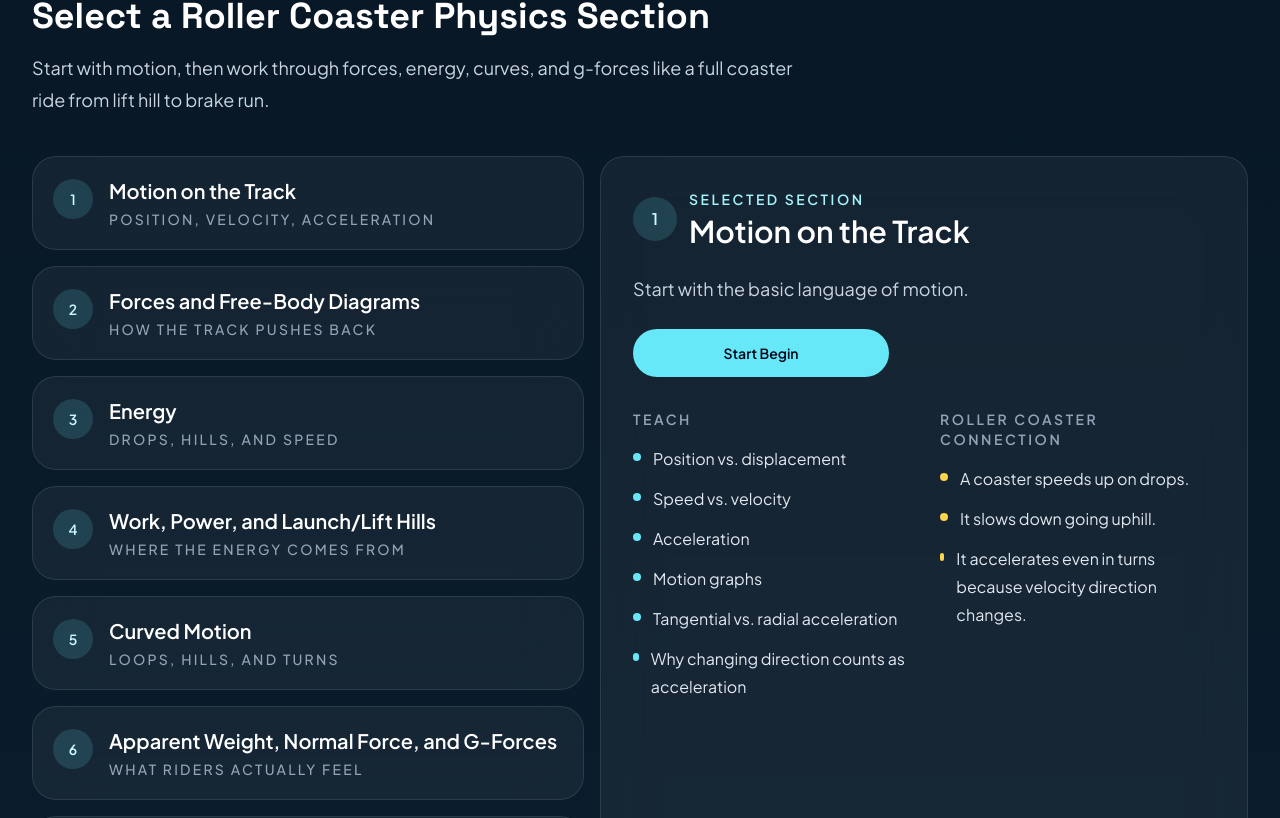
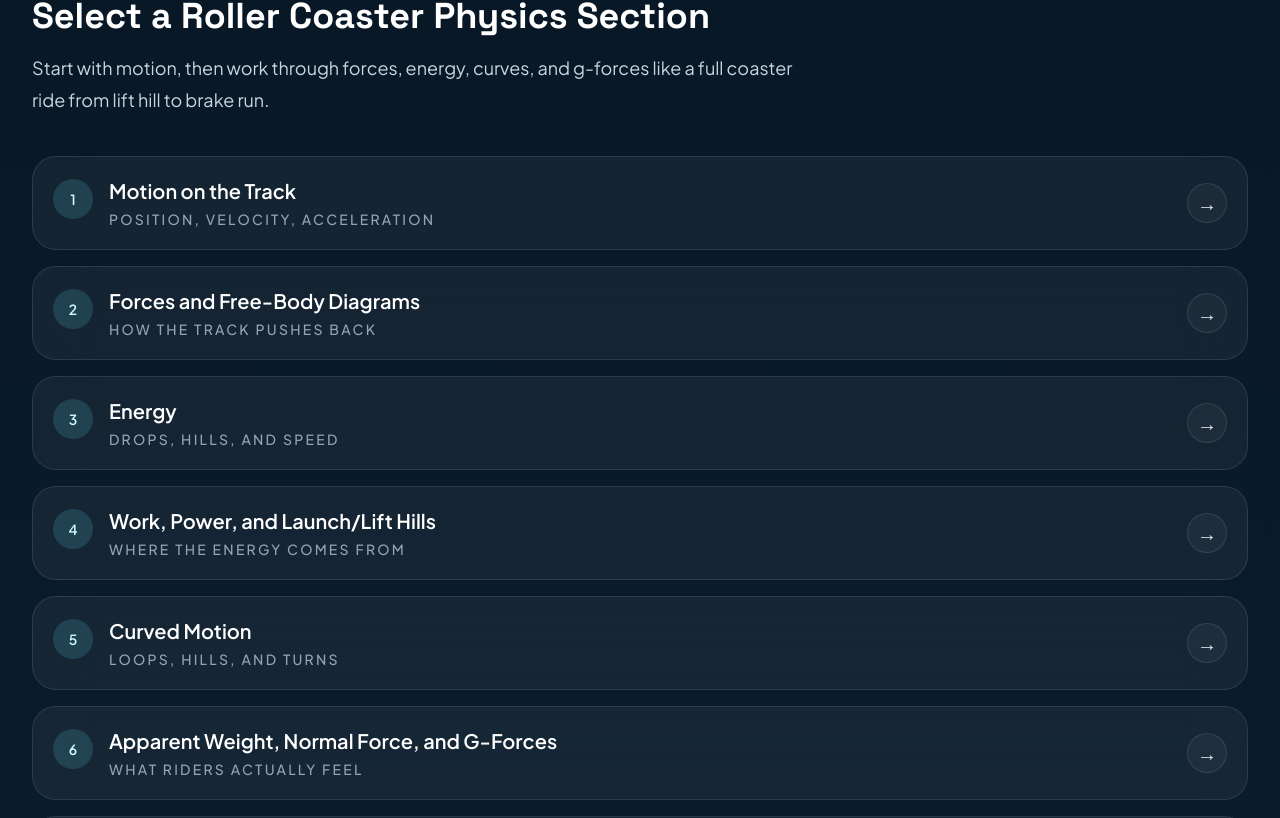
Before and after one commit to Devbevkev/coasterphysics, a React (Vite) app: page / in a window 1280 px wide. Shown: the part 842-1660 px from the top of the page. Built offline with nearby package versions, Linux system fonts and the light colour scheme.

Commit message:
Simplify lesson rows and refine switch fit

```diff
--- a/src/App.jsx
+++ b/src/App.jsx
@@ -1184,15 +1184,17 @@ const App = () => {
                       currentTheme === "dark" ? "light" : "dark",
                     )
                   }
-                  className={`relative inline-flex h-8 w-16 items-center rounded-full transition ${
-                    isDark ? "bg-cyan-300/80" : "bg-slate-300"
+                  className={`relative inline-flex h-8 w-16 shrink-0 items-center rounded-full p-1 transition ${
+                    isDark
+                      ? "bg-cyan-300/80"
+                      : "border border-slate-300/80 bg-slate-300/80"
                   }`}
                   aria-label="Toggle light mode and dark mode"
                   aria-pressed={!isDark}
                 >
                   <span
-                    className={`inline-block h-6 w-6 rounded-full bg-white shadow-sm transition ${
-                      isDark ? "translate-x-1" : "translate-x-9"
+                    className={`inline-block h-6 w-6 rounded-full bg-white shadow-sm transition-transform ${
+                      isDark ? "translate-x-0" : "translate-x-8"
                     }`}
                   />
                 </button>
@@ -1283,8 +1285,7 @@ const App = () => {
               </p>
             </div>
 
-            <div className="mt-10 grid gap-4 lg:grid-cols-[0.92fr_1.08fr]">
-              <div className="grid gap-4">
+            <div className="mt-10 grid gap-4">
               {sections.map((section) => {
                 const isActive = section.id === activeSection.id;
 
@@ -1292,8 +1293,13 @@ const App = () => {
                   <button
                     key={section.id}
                     type="button"
-                      onClick={() => setActiveSection(section)}
-                      className={`${panelClass} p-5 text-left transition ${
+                    onClick={() => {
+                      setActiveSection(section);
+                      if (section.id === "motion") {
+                        openMotionLesson();
+                      }
+                    }}
+                    className={`${panelClass} flex items-center justify-between gap-4 p-5 text-left transition ${
                       isActive
                         ? isDark
                           ? "border-cyan-300/40 bg-cyan-300/10"
@@ -1305,7 +1311,7 @@ const App = () => {
                   >
                     <div className="flex items-start gap-4">
                       <span
-                          className={`mt-0.5 inline-flex h-10 w-10 items-center justify-center rounded-full text-sm font-semibold ${accentNumberClass}`}
+                        className={`mt-0.5 inline-flex h-10 w-10 shrink-0 items-center justify-center rounded-full text-sm font-semibold ${accentNumberClass}`}
                       >
                         {section.number}
                       </span>
@@ -1320,107 +1326,20 @@ const App = () => {
                         </p>
                       </div>
                     </div>
+
+                    <span
+                      className={`inline-flex h-10 w-10 shrink-0 items-center justify-center rounded-full border text-xl transition ${
+                        isDark
+                          ? "border-white/10 bg-white/[0.04] text-slate-200"
+                          : "border-slate-300/70 bg-white/70 text-slate-700"
+                      }`}
+                      aria-hidden="true"
+                    >
+                      →
+                    </span>
                   </button>
                 );
               })}
-              </div>
-
-              <article className={`${panelClass} p-7 sm:p-8`}>
-                <div className="flex items-center gap-3">
-                  <span
-                    className={`inline-flex h-11 w-11 items-center justify-center rounded-full text-base font-semibold ${accentNumberClass}`}
-                  >
-                    {activeSection.number}
-                  </span>
-                  <div>
-                    <p
-                      className={`text-sm font-semibold uppercase tracking-[0.18em] ${accentLabelClass}`}
-                    >
-                      Selected Section
-                    </p>
-                    <h3 className={`mt-1 text-2xl font-semibold sm:text-3xl ${titleClass}`}>
-                      {activeSection.title}
-                    </h3>
-                  </div>
-                </div>
-
-                <p className={`mt-6 text-lg leading-8 ${copyClass}`}>
-                  {activeSection.intro}
-                </p>
-
-                {activeSection.id === "motion" ? (
-                  <div className="mt-6">
-                    <button
-                      type="button"
-                      onClick={openMotionLesson}
-                      className="inline-flex min-w-[16rem] items-center justify-center rounded-full bg-cyan-300 px-6 py-3.5 text-sm font-semibold text-slate-950 transition hover:scale-[1.01] hover:bg-cyan-200"
-                    >
-                      Start Begin
-                    </button>
-                  </div>
-                ) : null}
-
-                <div className="mt-8 grid gap-8 lg:grid-cols-2">
-                  <div>
-                    <h4
-                      className={`text-sm font-semibold uppercase tracking-[0.18em] ${mutedClass}`}
-                    >
-                      Teach
-                    </h4>
-                    <ul className={`mt-4 space-y-3 text-base leading-7 ${isDark ? "text-slate-200" : "text-slate-700"}`}>
-                      {activeSection.teach.map((item) => (
-                        <li key={item} className="flex gap-3">
-                          <span className={`mt-2 h-2 w-2 rounded-full ${listDotClass}`} />
-                          <span>{item}</span>
-                        </li>
-                      ))}
-                    </ul>
-                  </div>
-
-                  <div>
-                    <h4
-                      className={`text-sm font-semibold uppercase tracking-[0.18em] ${mutedClass}`}
-                    >
-                      Roller Coaster Connection
-                    </h4>
-                    <ul className={`mt-4 space-y-3 text-base leading-7 ${isDark ? "text-slate-200" : "text-slate-700"}`}>
-                      {activeSection.coaster.map((item) => (
-                        <li key={item} className="flex gap-3">
-                          <span className={`mt-2 h-2 w-2 rounded-full ${warmDotClass}`} />
-                          <span>{item}</span>
-                        </li>
-                      ))}
-                    </ul>
-                  </div>
-                </div>
-
-                {activeSection.highlights ? (
-                  <div className={`mt-8 rounded-3xl border p-5 ${subtlePanelClass}`}>
-                    <h4
-                      className={`text-sm font-semibold uppercase tracking-[0.18em] ${mutedClass}`}
-                    >
-                      Key Coaster Examples
-                    </h4>
-                    <ul className={`mt-4 space-y-3 text-base leading-7 ${isDark ? "text-slate-200" : "text-slate-700"}`}>
-                      {activeSection.highlights.map((item) => (
-                        <li key={item}>{item}</li>
-                      ))}
-                    </ul>
-                  </div>
-                ) : null}
-
-                {activeSection.note ? (
-                  <div
-                    className={`mt-8 rounded-3xl border p-5 text-base leading-7 ${
-                      isDark
-                        ? "border-cyan-300/20 bg-cyan-300/10 text-cyan-50"
-                        : "border-sky-200 bg-sky-50 text-sky-900"
-                    }`}
-                  >
-                    {activeSection.note}
-                  </div>
-                ) : null}
-              </article>
             </div>
           </section>
         </>
```
Lines whose indentation alone changed are shown as unchanged.
